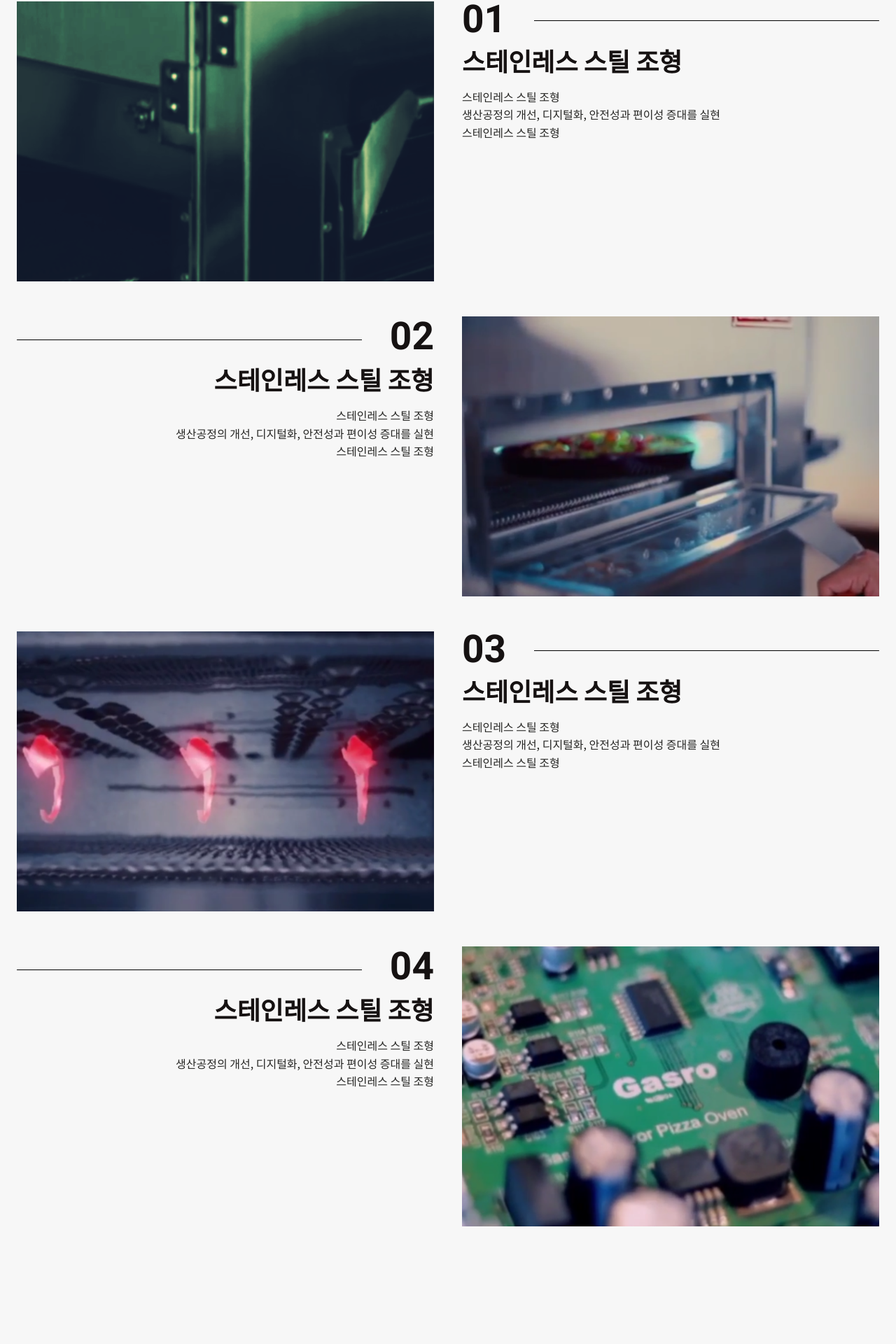
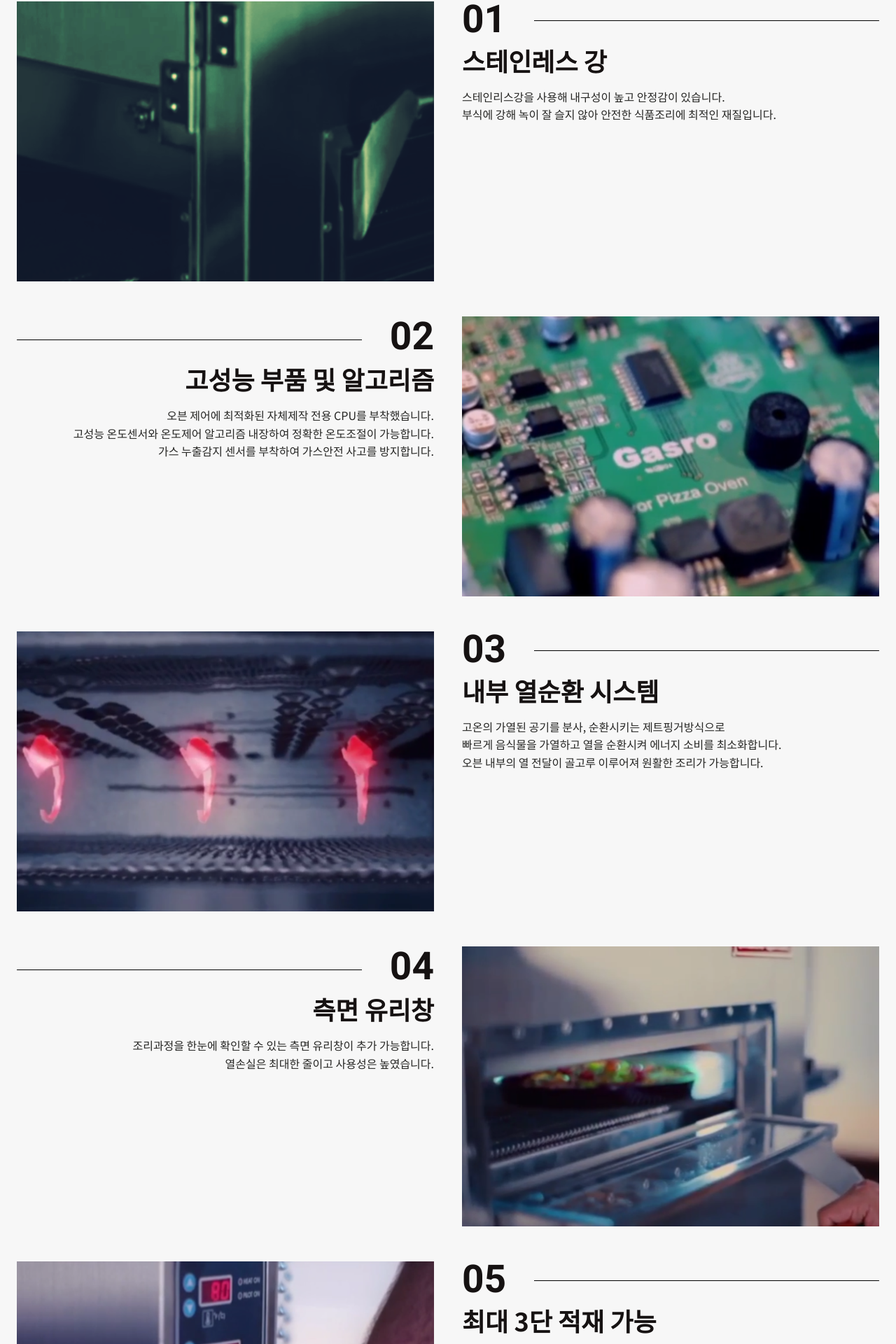
Before and after one commit to Oizys18/gasro, a React (Create React App) app in the folder client/: page / in a window 1280 px wide. Shown: the part 1428-3348 px from the top of the page at 70% size. Built offline with nearby package versions, Linux system fonts and the light colour scheme.

Commit message:
Mod main

```diff
--- a/client/src/assets/styles/GlobalStyles.ts
+++ b/client/src/assets/styles/GlobalStyles.ts
@@ -459,18 +459,35 @@ align-self:center;
 }
 
 .text-detail{
-  h2 {
-    font-size:var(--h2-font-size)
-  }
+
   display:flex;
-  height:340px;
+  height:auto;
   flex-direction:column;
   background: var(--container-color);
-  padding:2.5em;
-  & .detail{
-    font-weight:var(--font-regular)
+  padding:10px 30px;
+  margin-top:5px;
+  flex-grow:1;
+  .d-titles{
+    display:flex;
+    flex-direction:row;
+    border-bottom: 2px solid black;
+    margin-bottom:15px;
+    .d-title {
+      font-size:var(--biggest-font-size);
+      font-weight:var(--font-bold);
+    }
+    .d-subtitle{
+      font-size:var(--h3-font-size);
+      font-weight:var(--font-medium);
+      align-self:center;
+      margin-left:15px;
+    }
   }
-  & .feature{
+  .d-detail{
+    font-weight:var(--font-regular);
+
+  }
+  .d-feature{
     font-weight:var(--font-light)
   }
 }
@@ -481,6 +498,7 @@ align-self:center;
 }
 
 .card-preview{
+  margin-top:15px;
   justify-content:center;
   display:flex;
   gap:15px;
--- a/client/src/components/Card/ProductCard.tsx
+++ b/client/src/components/Card/ProductCard.tsx
@@ -8,11 +8,12 @@ import gt700AB from "assets/images/ovens/gt700AB.png";
 export default function ProductCard() {
   const [focus, setFocus] = useState(1);
   const [click, setClick] = useState(0);
-  const curOven = [
+  const curOven = [0, "GT300", "GT600", "GT700"];
+  const ovenSubtitle = [
     0,
-    "GT300 - 소형 18인치",
-    "GT600 - 중형 22인치",
-    "GT700 - 대형 33인치",
+    <>소형 18인치</>,
+    <>중형 22인치</>,
+    <>대형 33인치</>,
   ];
   const ovenFeature = [0, <>feature 300</>, <>feature 600</>, <>feature 700</>];
   const ovenDetail = [
@@ -75,10 +76,14 @@ export default function ProductCard() {
           <CardImg curFocus={focus}></CardImg>
         </div>
         <div className="card-text">
+          <div className="subtitle">제품상세</div>
           <div className="text-detail">
-            <h2>{curOven[focus]}</h2>
-            <div className="detail">{ovenDetail[focus]}</div>
-            <div className="feature">{ovenFeature[focus]}</div>
+            <div className="d-titles">
+              <div className="d-title">{curOven[focus]}</div>
+              <div className="d-subtitle">{ovenSubtitle[focus]}</div>
+            </div>
+            <div className="d-detail">{ovenDetail[focus]}</div>
+            <div className="d-feature">{ovenFeature[focus]}</div>
           </div>
           <div className="card-preview">
             <div
--- a/client/src/components/Carousel/ICarousel.tsx
+++ b/client/src/components/Carousel/ICarousel.tsx
@@ -23,29 +23,29 @@ export default function ICarousel() {
   ];
   const slide_text = [
     <>
-      POWER 스위치를 ON으로 한 후 HEAT 스위치를 ON으로 하면 10초 공회전 후 점화
-      됩니다.
+      - POWER 스위치를 ON으로 한 후 HEAT 스위치를 ON으로 하면 10초 공회전 후
+      점화됩니다.
       <br />
-      이때 온도가 상승하며 현재의 온도가 표시 됩니다.
-      <br />
-      점화가 안되고 Err표시가 되면서 알림이 울리면 가스공급 유무를 확인하여
-      주십시오.
+      - 이때 온도가 상승하며 현재의 온도가 표시됩니다.
+      <br />- 점화가 안되고 Err표시가 되면서 알림이 울리면 가스공급 유무를
+      확인하여 주십시오.
     </>,
     <>
-      설정온도 표시는 HEAT 스위치의 ON,OFF 에 상관없이 점화중에도 UP 또는 DOWN
-      버튼으로 온도의 설정, 변경이 가능합니다. <br /> 이때 UP 이나 DOWN 버튼을
-      누르면 3초간 깜빡이며 설정되어진 온도가 표시되고 곧 현재온도로 전환된다.{" "}
-      <br />
-      버튼을 떼면 오븐기 내부의 현재온도가 표시 됩니다.
+      - 설정온도 표시는 HEAT 스위치의 ON,OFF 에 상관없이 점화중에도 UP 또는 DOWN
+      버튼으로 온도의 설정, 변경이 가능합니다. <br />- 이때 UP 이나 DOWN 버튼을
+      누르면 3초간 깜빡이며 설정되어진 온도가 표시되고 곧 현재온도로 전환됩니다.
+      <br />- 버튼을 떼면 오븐기 내부의 현재온도가 표시됩니다.
     </>,
     <>
-      컨베이어 스위치를 ON으로 한 후 UP 또는 DOWN 버튼으로 시간을 설정합니다.
+      - 컨베이어 스위치를 ON으로 한 후 UP 또는 DOWN 버튼으로 시간을 설정합니다.
     </>,
     <>
-      HEAT스위치를 OFF로 하면 소화되고 이후 7분간 송풍 팬이 공 회전을 한 후
+      - HEAT스위치를 OFF로 하면 소화되고 이후 7분간 송풍 팬이 공 회전을 한 후
       자동으로 꺼집니다.
     </>,
-    <>소화 후, 송풍 팬이 멈추면 POWER 스위치를 OFF로 하여 전원을 차단합니다</>,
+    <>
+      - 소화 후, 송풍 팬이 멈추면 POWER 스위치를 OFF로 하여 전원을 차단합니다.
+    </>,
   ];
   const slideRef = useRef<any>(null);
   const nextSlide = () => {
--- a/client/src/containers/Main.tsx
+++ b/client/src/containers/Main.tsx
@@ -19,7 +19,7 @@ import product01 from "assets/images/product/product01.png";
 import product02 from "assets/images/product/product02.png";
 import product03 from "assets/images/product/product03.png";
 import product04 from "assets/images/product/product04.png";
-// import product05 from "assets/images/product/product05.png";
+import product05 from "assets/images/product/product05.png";
 
 // import Reveal from "react-awesome-reveal";
 // import { keyframes } from "@emotion/react";
@@ -80,6 +80,8 @@ function Main({ ...props }: IMain) {
               </p>
               <p>제품의 다양화와 성능향상을 위해 항상 노력하고 있습니다.</p>
             </div>
+            <a href="">홍보영상 확인</a>
+            <a href="">찾아오시는 길</a>
           </div>
         </div>
       </section>
@@ -104,21 +106,26 @@ function Main({ ...props }: IMain) {
             <div className="numTitle-r">
               <span>01</span>
             </div>
-            <div className="maintitle">스테인레스 스틸 조형</div>
-            <p>스테인레스 스틸 조형</p>
-            <p>생산공정의 개선, 디지털화, 안전성과 편이성 증대를 실현</p>
-            <p>스테인레스 스틸 조형</p>
+            <div className="maintitle">스테인레스 강</div>
+            <p>스테인리스강을 사용해 내구성이 높고 안정감이 있습니다.</p>
+            <p>
+              부식에 강해 녹이 잘 슬지 않아 안전한 식품조리에 최적인 재질입니다.
+            </p>
           </div>
         </div>
+
         <div className="mg-container">
           <div className="mg-item-l ">
             <div className="numTitle-l">
               <span>02</span>
             </div>
-            <div className="maintitle">스테인레스 스틸 조형</div>
-            <p>스테인레스 스틸 조형</p>
-            <p>생산공정의 개선, 디지털화, 안전성과 편이성 증대를 실현</p>
-            <p>스테인레스 스틸 조형</p>
+            <div className="maintitle">고성능 부품 및 알고리즘</div>
+            <p>오븐 제어에 최적화된 자체제작 전용 CPU를 부착했습니다.</p>
+            <p>
+              고성능 온도센서와 온도제어 알고리즘 내장하여 정확한 온도조절이
+              가능합니다.
+            </p>
+            <p>가스 누출감지 센서를 부착하여 가스안전 사고를 방지합니다.</p>
           </div>
           <img src={product02} alt="" className="mg-img " />
         </div>
@@ -128,10 +135,14 @@ function Main({ ...props }: IMain) {
             <div className="numTitle-r">
               <span>03</span>
             </div>
-            <div className="maintitle">스테인레스 스틸 조형</div>
-            <p>스테인레스 스틸 조형</p>
-            <p>생산공정의 개선, 디지털화, 안전성과 편이성 증대를 실현</p>
-            <p>스테인레스 스틸 조형</p>
+            <div className="maintitle">내부 열순환 시스템</div>
+            <p>고온의 가열된 공기를 분사, 순환시키는 제트핑거방식으로</p>
+            <p>
+              빠르게 음식물을 가열하고 열을 순환시켜 에너지 소비를 최소화합니다.
+            </p>
+            <p>
+              오븐 내부의 열 전달이 골고루 이루어져 원활한 조리가 가능합니다.
+            </p>
           </div>
         </div>
         <div className="mg-container">
@@ -139,12 +150,25 @@ function Main({ ...props }: IMain) {
             <div className="numTitle-l">
               <span>04</span>
             </div>
-            <div className="maintitle">스테인레스 스틸 조형</div>
-            <p>스테인레스 스틸 조형</p>
-            <p>생산공정의 개선, 디지털화, 안전성과 편이성 증대를 실현</p>
-            <p>스테인레스 스틸 조형</p>
+            <div className="maintitle">측면 유리창</div>
+            <p>
+              조리과정을 한눈에 확인할 수 있는 측면 유리창이 추가 가능합니다.
+            </p>
+            <p>열손실은 최대한 줄이고 사용성은 높였습니다.</p>
           </div>
           <img src={product04} alt="" className="mg-img " />
+        </div>
+        <div className="mg-container">
+          <img src={product05} alt="" className="mg-img " />
+          <div className="mg-item-r ">
+            <div className="numTitle-r">
+              <span>05</span>
+            </div>
+            <div className="maintitle">최대 3단 적재 가능</div>
+            <p>2단, 3단 적재를 통해 높은 공간 효율성을 확보했으며</p>
+            <p>흔들리지 않고 안정적으로 고정되어 사고위험이 없습니다.</p>
+            <p>한정된 주방 공간을 위한 최적의 선택입니다.</p>
+          </div>
         </div>
         <div className="card-container" id="card-container">
           <ProductCard></ProductCard>
```
Also changed, not shown: client/src/assets/images/product/product02.png, client/src/assets/images/product/product04.png.
